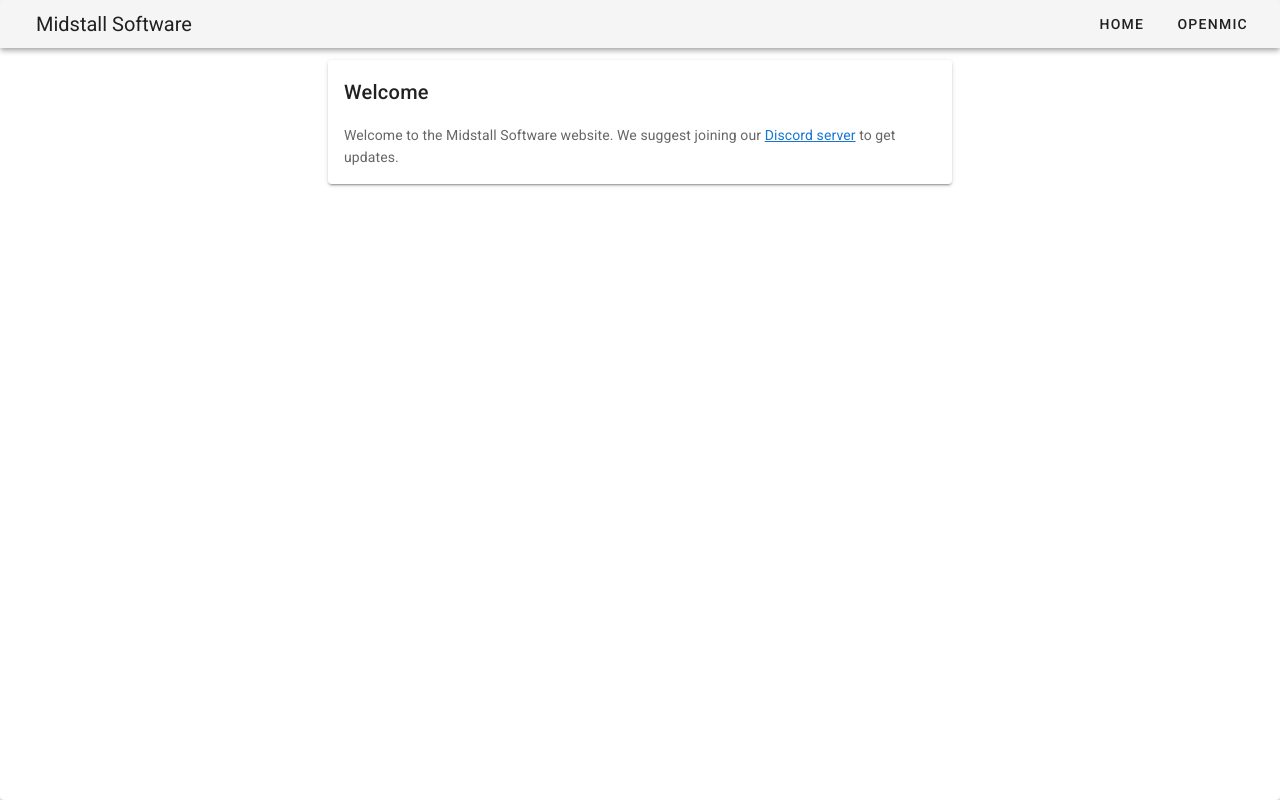
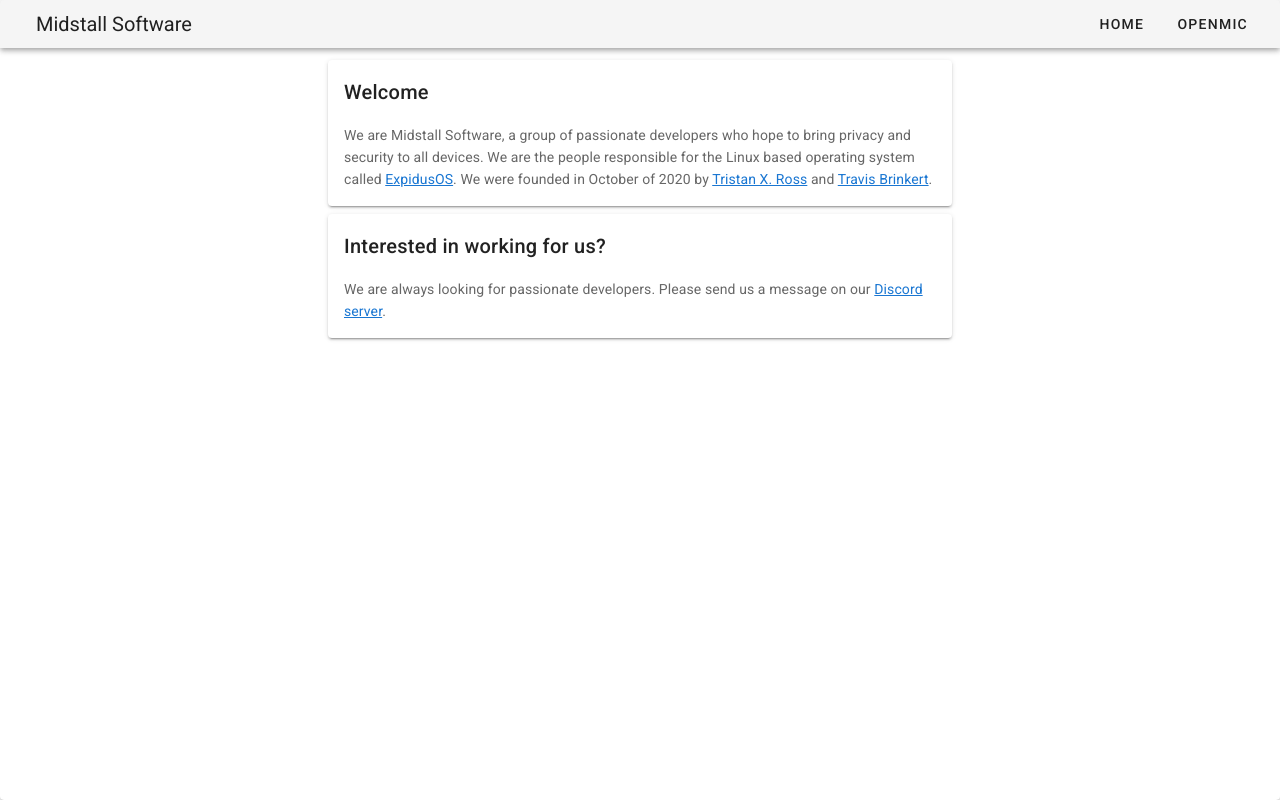
Before and after one commit to MidstallSoftware/website, a Nuxt app: page / in a window 1280 px wide. Built offline with nearby package versions, Linux system fonts and the light colour scheme.

Commit message:
Updated homepage

```diff
--- a/pages/index.vue
+++ b/pages/index.vue
@@ -1,12 +1,22 @@
 <template>
+	<div>
   	<v-row dense>
 	   	<v-col class="mx-auto" cols="6">
 	      <v-card>
 	        <v-card-title>Welcome</v-card-title>
-        <v-card-text>Welcome to the Midstall Software website. We suggest joining our <a href="https://discord.gg/GVfBF2w">Discord server</a> to get updates.</v-card-text>
+	        <v-card-text>We are Midstall Software, a group of passionate developers who hope to bring privacy and security to all devices. We are the people responsible for the Linux based operating system called <a href="https://expidusos.com">ExpidusOS</a>. We were founded in October of 2020 by <a href="https://twitter.com/RossComputerGuy">Tristan X. Ross</a> and <a href="https://twitter.com/drago_senpai">Travis Brinkert</a>.</v-card-text>
 	      </v-card>
 	    </v-col>
 	  </v-row>
+		<v-row dense>
+			<v-col class="mx-auto" cols="6">
+				<v-card>
+					<v-card-title>Interested in working for us?</v-card-title>
+					<v-card-text>We are always looking for passionate developers. Please send us a message on our <a href="https://discord.gg/GVfBF2w">Discord server</a>.</v-card-text>
+				</v-card>
+			</v-col>
+		</v-row>
+	</div>
 </template>
 <script>
 export default {
```
Lines whose indentation alone changed are shown as unchanged.
